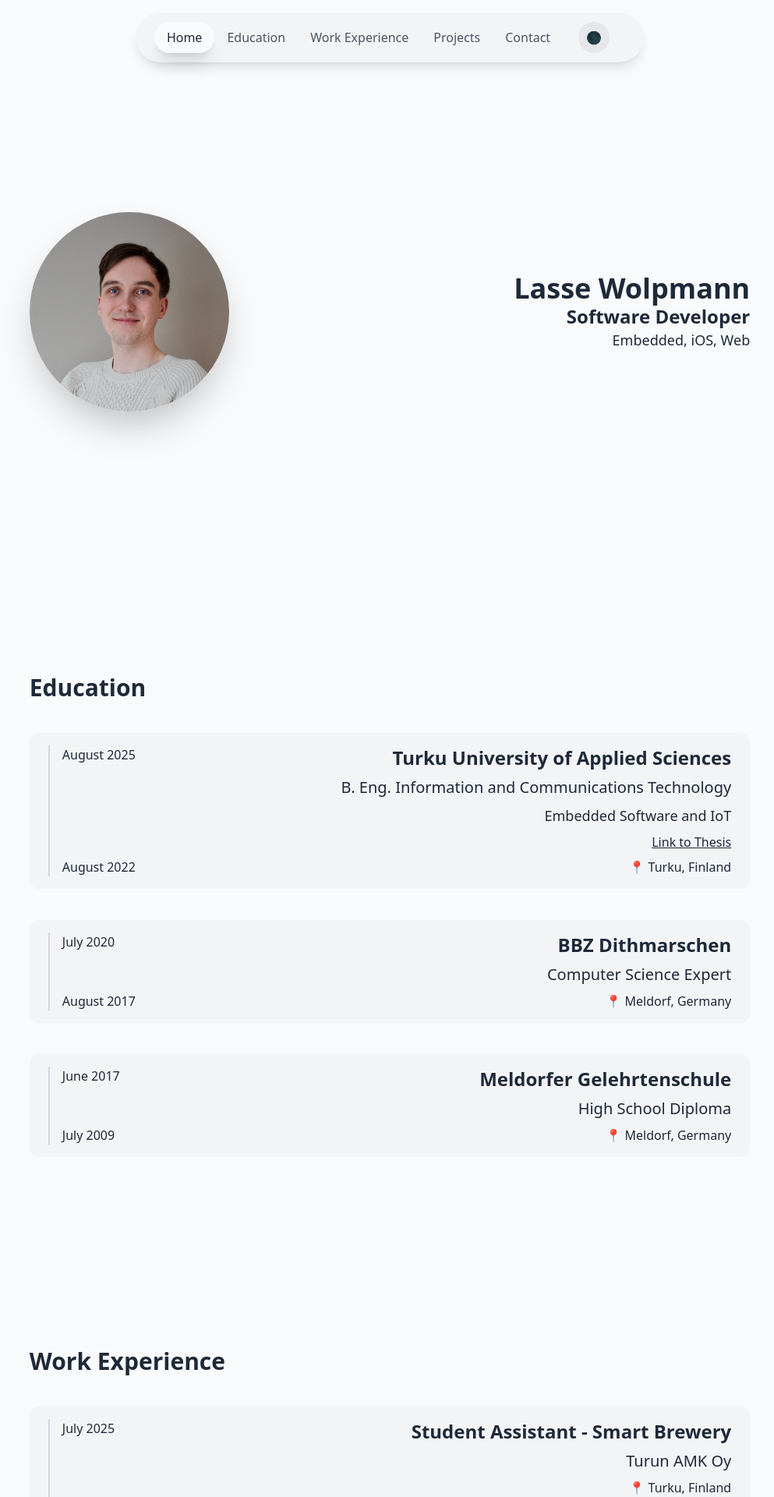
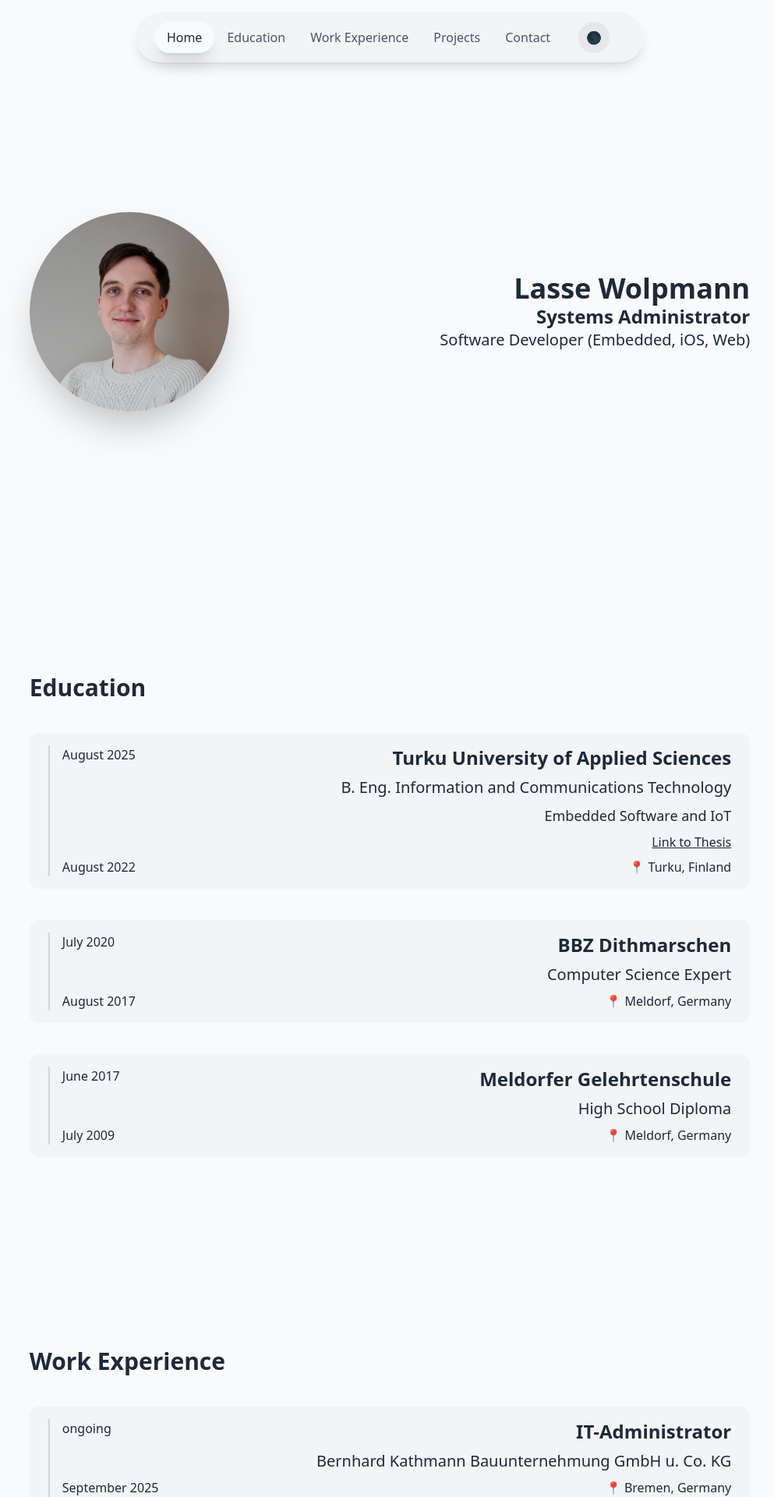
Before and after one commit to lassewolpmann/portfolio, a SvelteKit app: page / in a window 1280 px wide. Shown: the top 1920 px of the page at 78% size, without its empty margins (140-1133 px from the left). Built offline with nearby package versions, Linux system fonts and the light colour scheme.

Commit message:
Updated Job Experience and Projects

```diff
--- a/src/routes/+page.svelte
+++ b/src/routes/+page.svelte
@@ -6,8 +6,8 @@
 	<img src="portrait.jpg" alt="Portrait" class="rounded-full w-24 sm:w-64 shadow-2xl">
 	<div class="text-right">
 		<h1 class="text-2xl sm:text-4xl font-bold">Lasse Wolpmann</h1>
-		<h3 class="text-lg sm:text-2xl font-semibold">Software Developer</h3>
-		<h5 class="text-sm sm:text-lg">Embedded, iOS, Web</h5>
+		<h3 class="text-lg sm:text-2xl font-semibold">Systems Administrator</h3>
+		<h4 class="text-base sm:text-xl font-medium">Software Developer (Embedded, iOS, Web)</h4>
 	</div>
 </article>
 
@@ -45,6 +45,14 @@
 
 <article id="work" class="flex flex-col gap-10 w-full min-h-svh scroll-m-16 sm:scroll-m-32">
 	<h1 class="text-2xl sm:text-3xl font-bold">Work Experience</h1>
+
+	<TimeLineEntry
+		name="IT-Administrator"
+		description="Bernhard Kathmann Bauunternehmung GmbH u. Co. KG"
+		location="Bremen, Germany"
+		start="September 2025"
+		end="ongoing"
+	/>
 
 	<TimeLineEntry
 		name="Student Assistant - Smart Brewery"
@@ -120,7 +128,7 @@
 		name="Tic Tac Toe"
 		description="Testing my skills by creating a working version of Tic Tac Toe in C"
 		start="July 2025"
-		end="ongoing"
+		end="August 2025"
 		projectLinks={[
 			{ url: "https://github.com/lassewolpmann/tic-tac-toe-c", desc: "GitHub repository" }
 		]}
```
